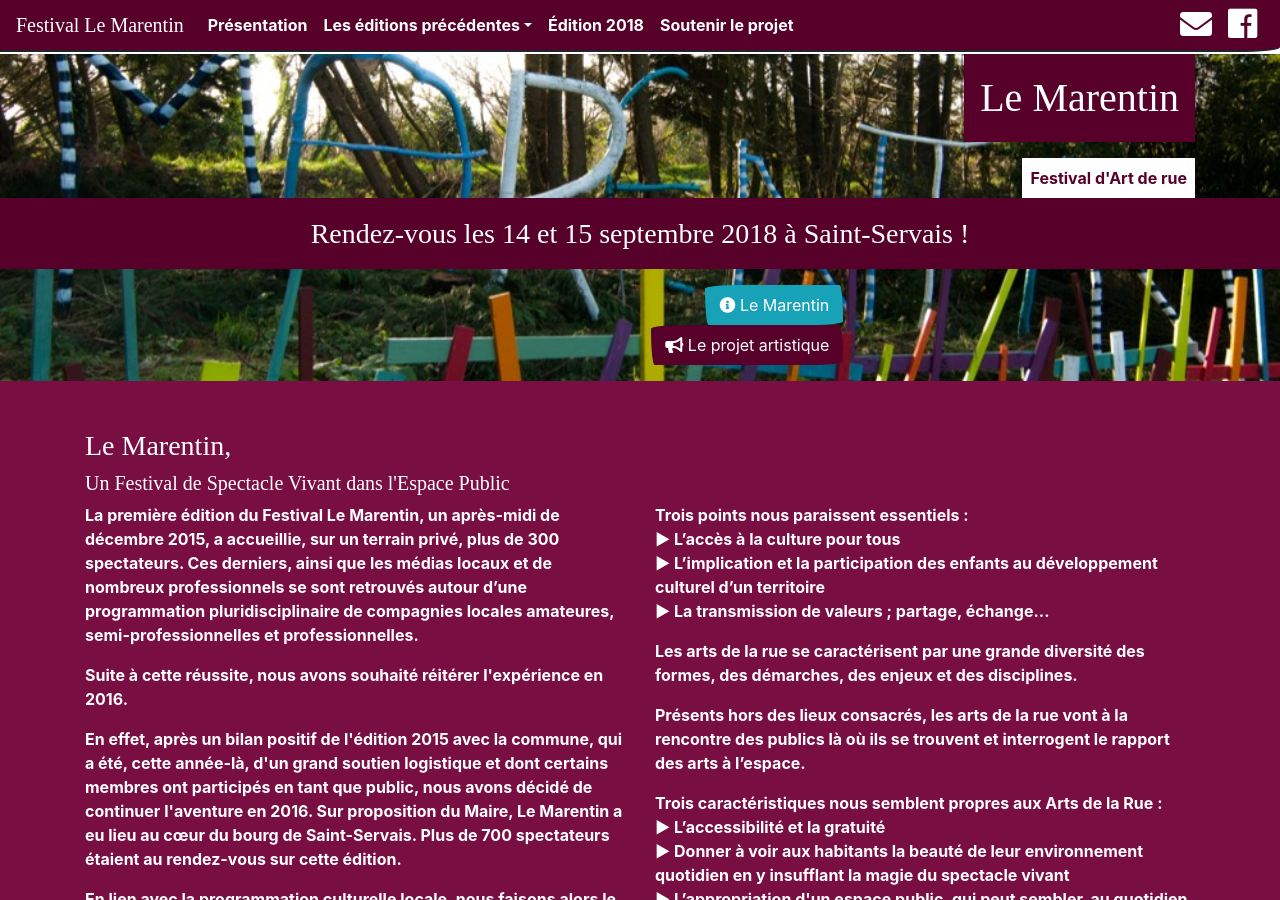
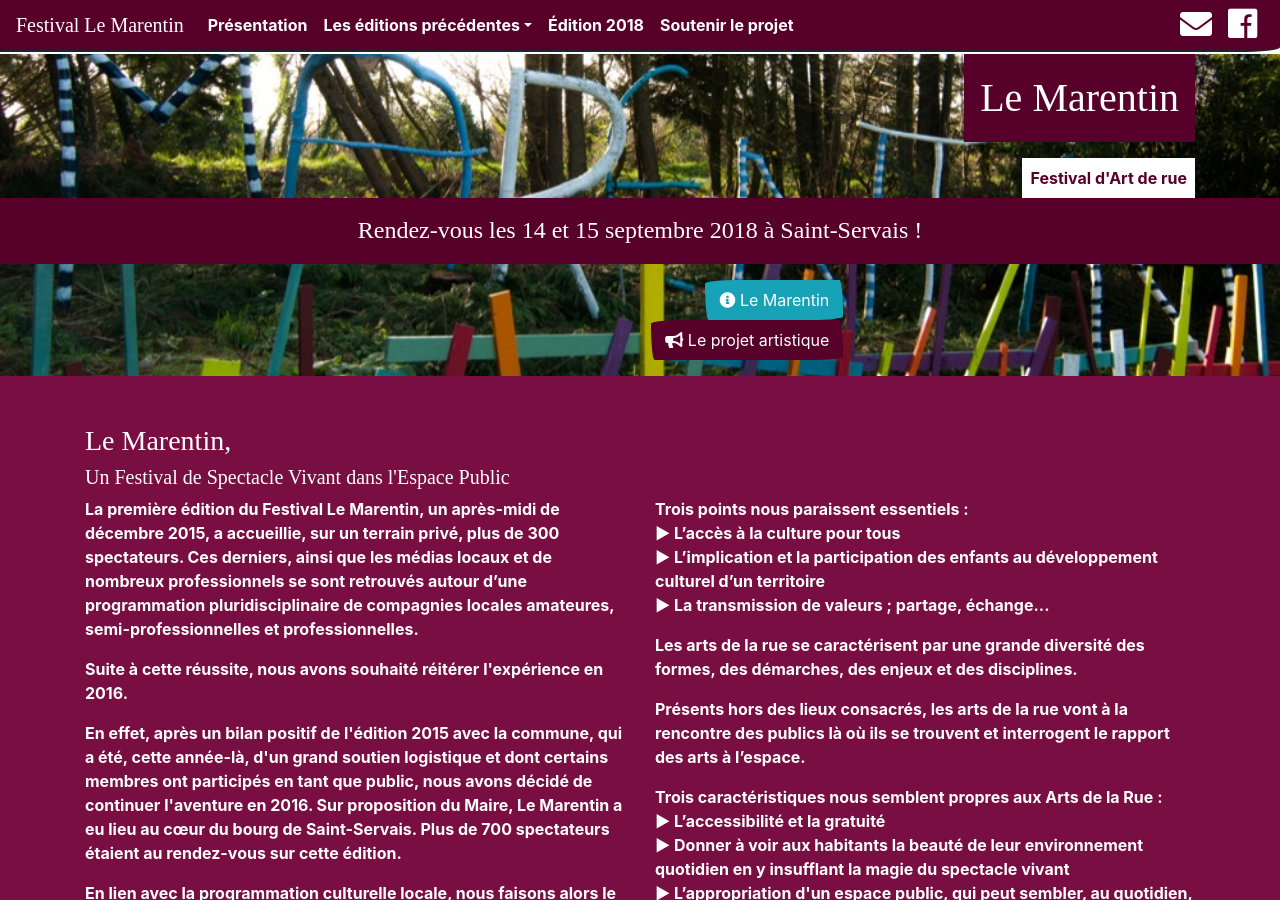
Before and after one commit to tibodut/marentin, a Jekyll site: the page built from index.html, in a window 1280 px wide and 900 px high. Built offline with Jekyll 4.4.1, drawn with Linux system fonts in a browser that asks for light colours; nearby versions of some CDN libraries; some web fonts are replaced.

Commit message:
Update index.html

```diff
--- a/index.html
+++ b/index.html
@@ -11,7 +11,7 @@
 
     </div>
 
- <div class="text-center"><h3 class="mt-auto mb-3 p-3 bg-primary text-light">Rendez-vous les 14 et 15 septembre 2018 à Saint-Servais !</h3>
+ <div class="text-center"><h4 class="mt-auto mb-3 p-3 bg-primary text-light">Rendez-vous les 14 et 15 septembre 2018 à Saint-Servais !</h4>
 </div>
 
           <div class="row">
```
